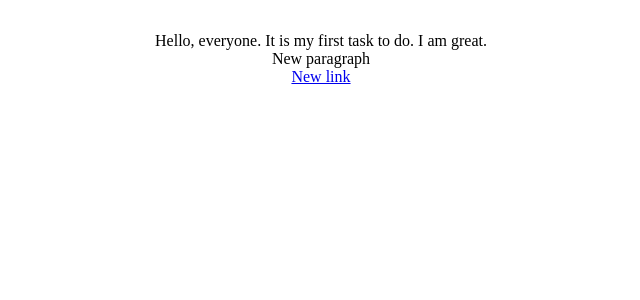
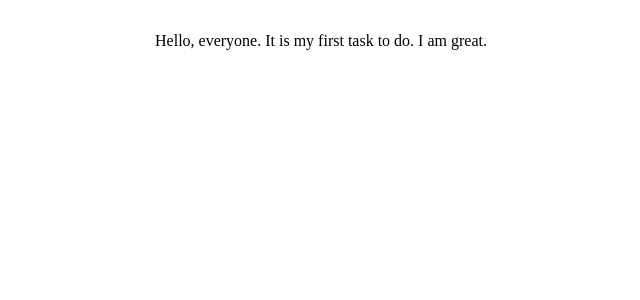
Before and after one commit to rasif1996/gitlearn, a React (Vite) app: page / in a window 1280 px wide. Shown: the top 300 px of the page, without its empty margins (319-959 px from the left). Built offline with nearby package versions, Linux system fonts and the light colour scheme.

Commit message:
Revert "B2B-0005: add new paragraph and link"
This reverts commit 7082e554ff2247e4f2bb42e0c65031b5cfb55b9b.

```diff
--- a/src/App.jsx
+++ b/src/App.jsx
@@ -4,8 +4,6 @@ function App() {
 	return (
 		<>
 			<p>Hello, everyone. It is my first task to do. I am great.</p>
-			<p>New paragraph</p>
-			<a href='#'>New link</a>
 		</>
 	);
 }
```
